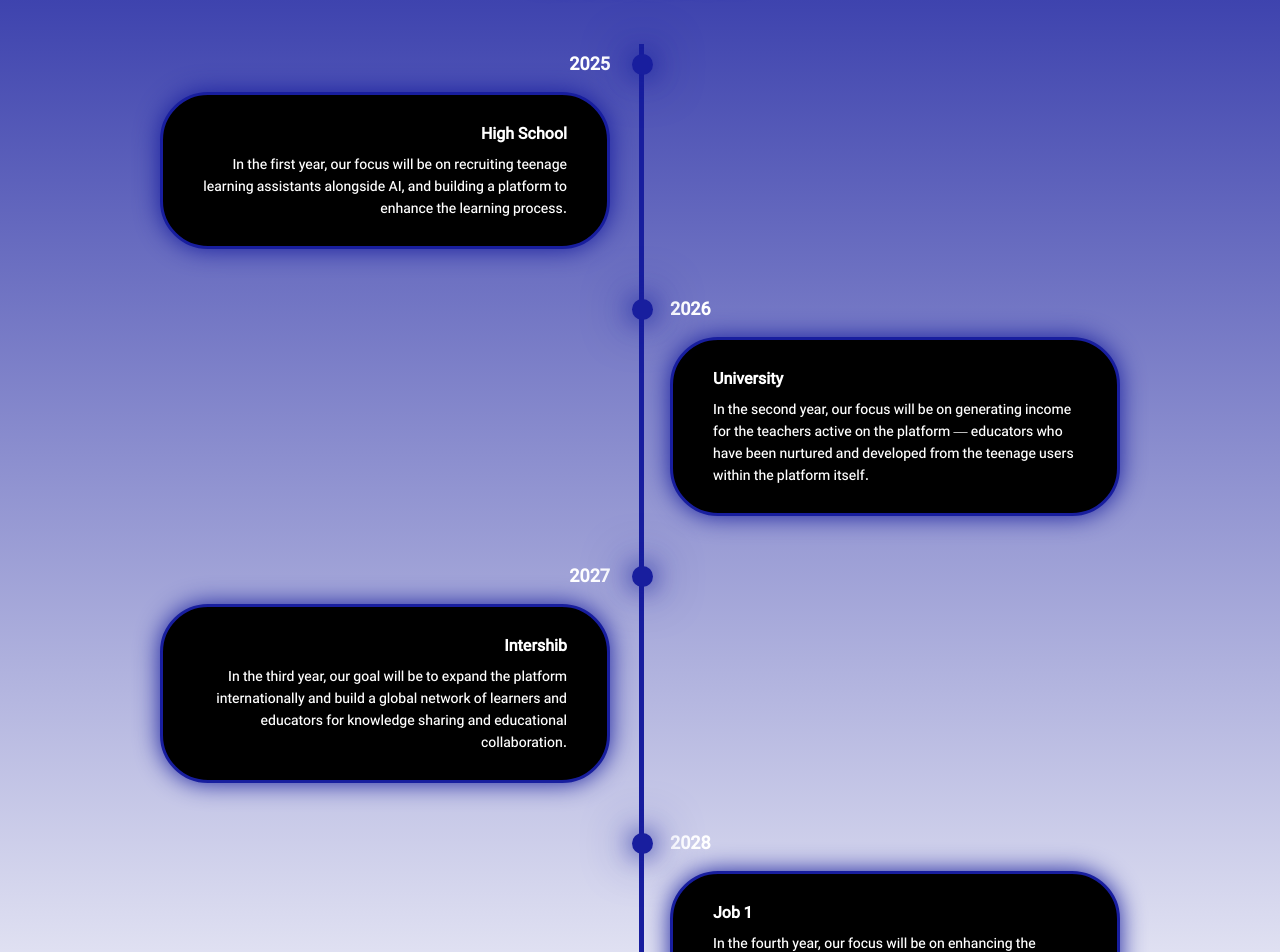
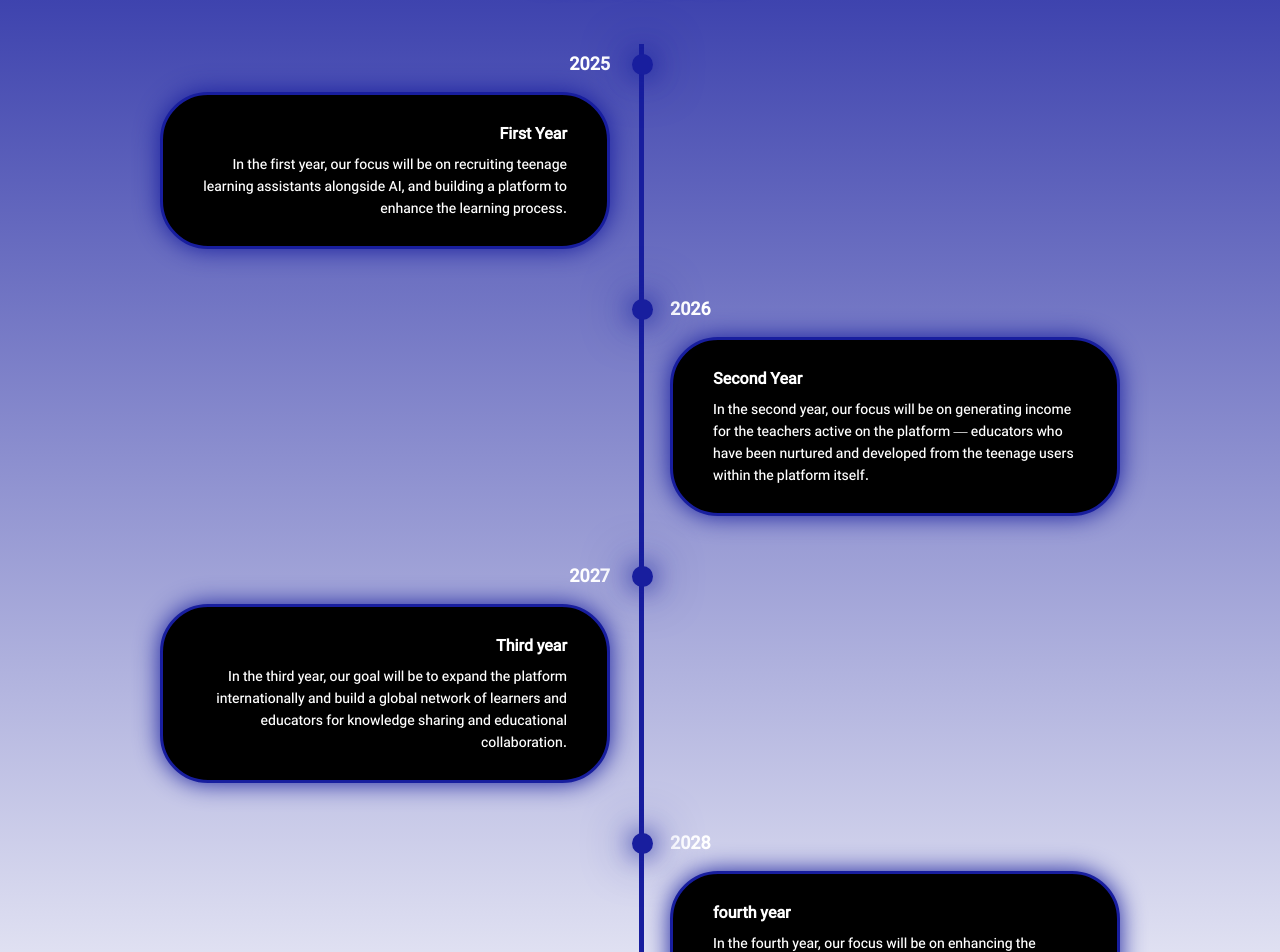
Before and after one commit to mohammad0srayan/Nova__Teenage, a plain HTML site: page index.html in a window 1280 px wide. Shown: the part 2740-3692 px from the top of the page. Drawn offline with nearby package versions, Linux system fonts and the light colour scheme.

Commit message:
added to site in data for anythink

```diff
--- a/index.html
+++ b/index.html
@@ -194,7 +194,7 @@
                     <div class="timeline-dot"></div>
                         <div class="timeline-date">2025</div>
                             <div class="timeline-content">
-                                <h3>High School</h3>
+                                <h3>First Year</h3>
                                 <p>
                                     In the first year, our focus will be on recruiting teenage learning assistants alongside AI, and building a platform to enhance the learning process.
                                 </p>
@@ -205,7 +205,7 @@
                     <div class="timeline-dot"></div>
                         <div class="timeline-date">2026</div>
                             <div class="timeline-content">
-                                <h3>University</h3>
+                                <h3>Second Year</h3>
                                 <p>
                                     In the second year, our focus will be on generating income for the teachers active on the platform — educators who have been nurtured and developed from the teenage users within the platform itself.
                                 </p>
@@ -216,7 +216,7 @@
                     <div class="timeline-dot"></div>
                         <div class="timeline-date">2027</div>
                             <div class="timeline-content">
-                                <h3>Intershib</h3>
+                                <h3>Third year</h3>
                                 <p>
                                     In the third year, our goal will be to expand the platform internationally and build a global network of learners and educators for knowledge sharing and educational collaboration.
                                 </p>
@@ -227,7 +227,7 @@
                     <div class="timeline-dot"></div>
                         <div class="timeline-date">2028</div>
                             <div class="timeline-content">
-                                <h3>Job 1</h3>
+                                <h3>fourth year</h3>
                                 <p>
                                     In the fourth year, our focus will be on enhancing the personalized learning system by analyzing user learning data, so that each student’s educational path is tailored to their individual needs and progress.
                                 </p>
```
